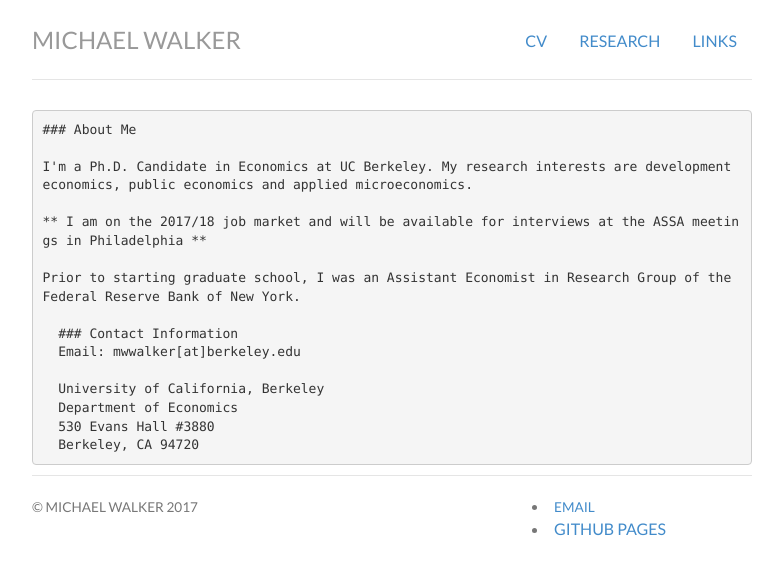
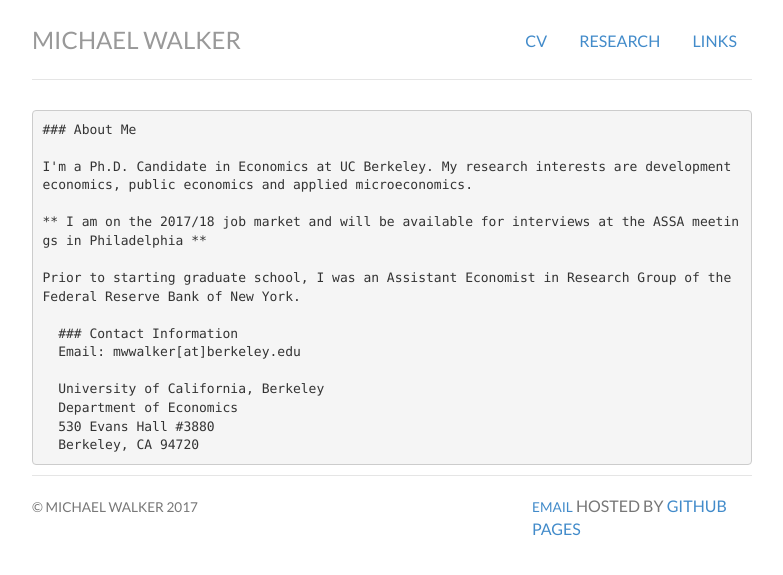
Before and after one commit to mwwalker/mwwalker.github.io, a Jekyll site: the page built from index.md, in a window 1280 px wide. Shown: the top 575 px of the page, without its empty margins (248-1031 px from the left). Built offline with Jekyll 4.4.1, drawn with Linux system fonts in a browser that asks for light colours; nearby versions of some CDN libraries; library files that are not in the unit come from our copies.

Commit message:
Still fixing footer

```diff
--- a/_includes/footer.html
+++ b/_includes/footer.html
@@ -5,8 +5,8 @@
 	</div>
 	<div class="col-sm-4">
 	<p class="pull-right"><small>
-		<li> <a href="mailto:mwwalker@berkeley.edu">email</a></small></li>
-		<li><a Hosted by <a href="mwwalker.github.io"> Github Pages</a></small></li>
+		<a href="mailto:mwwalker@berkeley.edu">email</a></small></li>
+		Hosted by <a <a href="mwwalker.github.io"> Github Pages</a></small></li>
 		</p>
 	</div>
 	</div>
```
